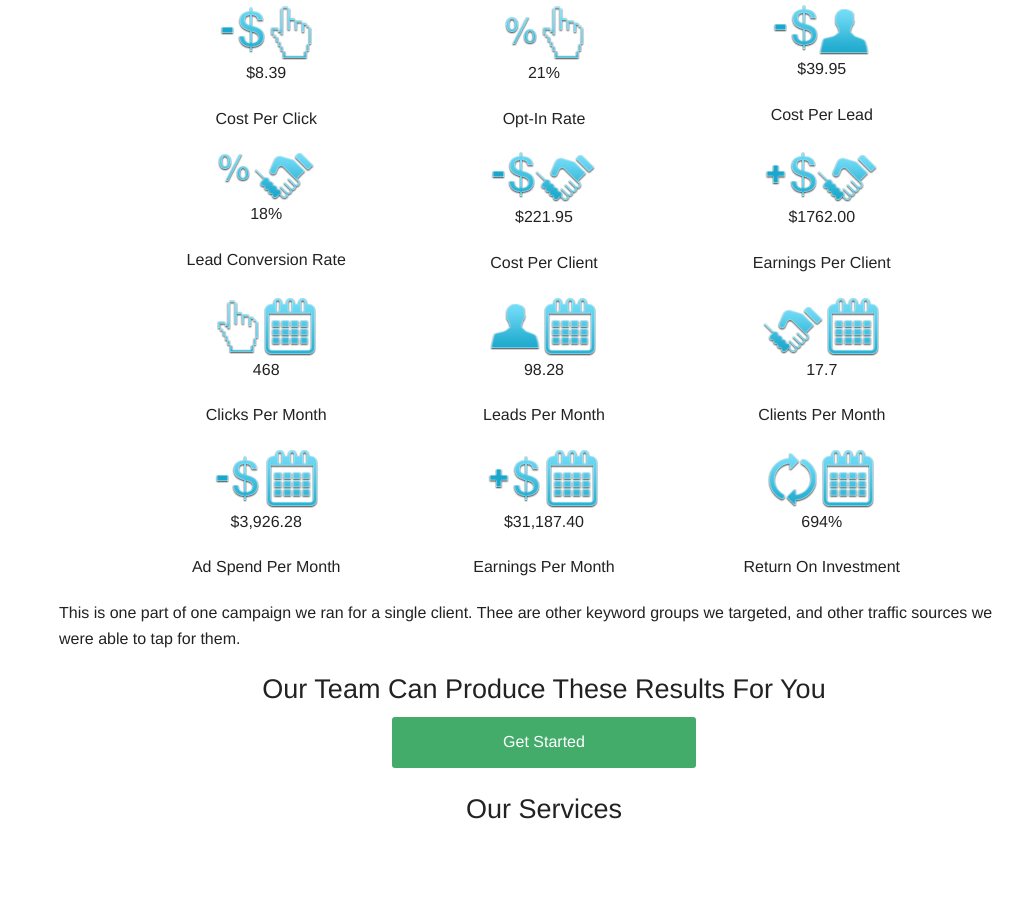
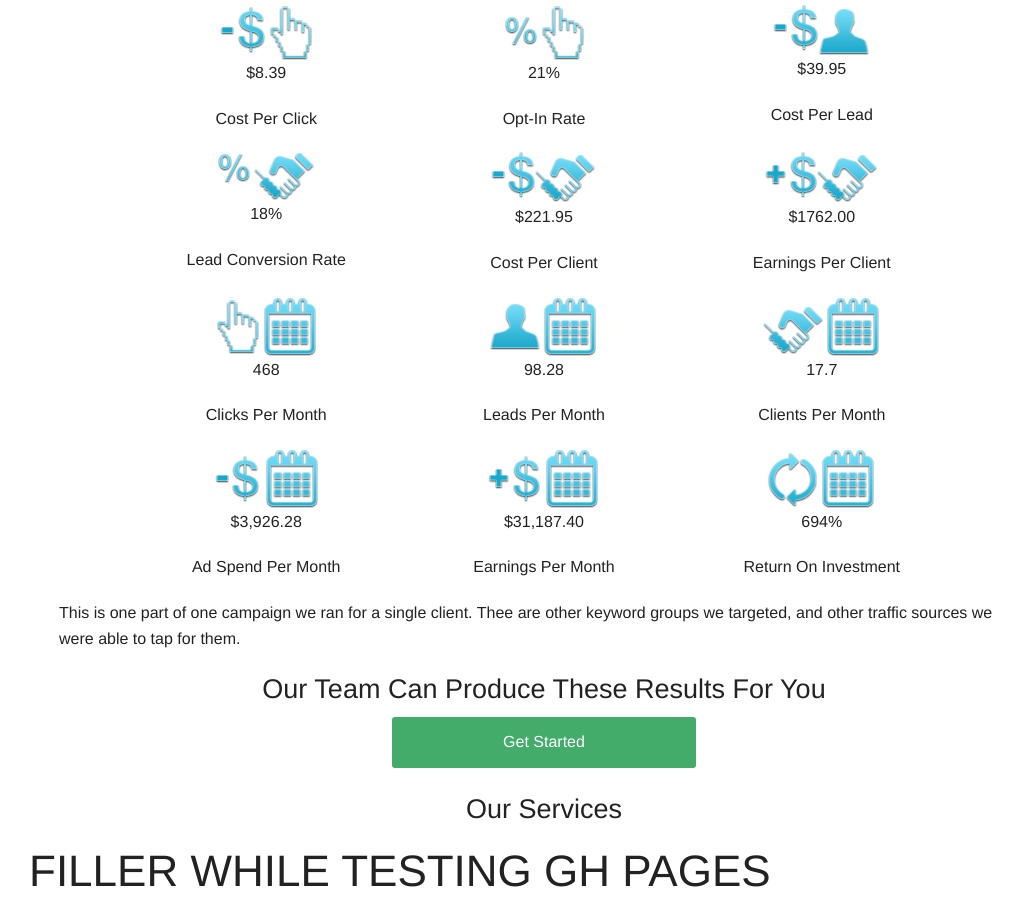
Before and after one commit to GreyThompson/GetResults, a plain HTML site: page index.html in a window 1280 px wide. Shown: the part 3317-4227 px from the top of the page, without its empty margins (96-1119 px from the left). Before the commit the page ends 4154 px from the top, so only its background shows below. Drawn offline with Linux system fonts and the light colour scheme.

Commit message:
Testing GH Pages

```diff
--- a/index.html
+++ b/index.html
@@ -331,6 +331,7 @@
     </div>
 
     <div class="row">
+      <h1>FILLER WHILE TESTING GH PAGES</h1>
 
     </div>
   </section>
```
